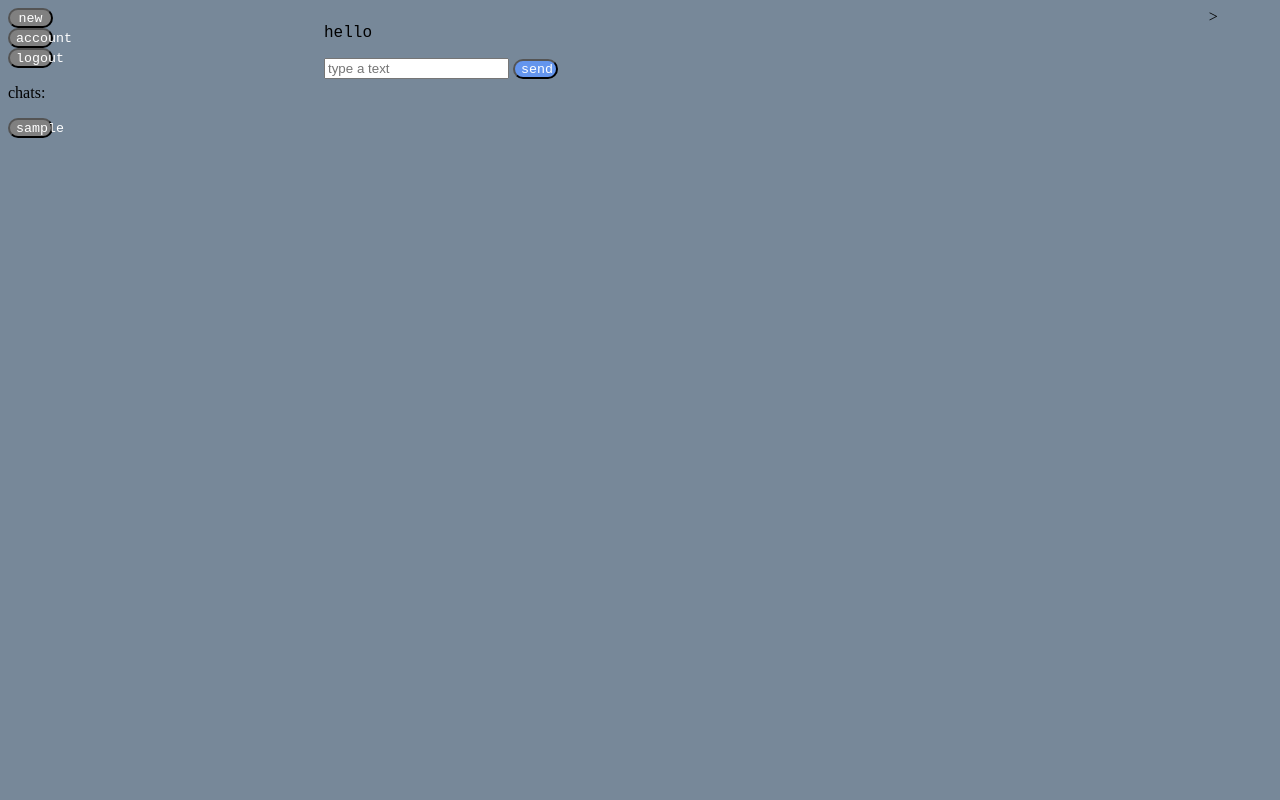
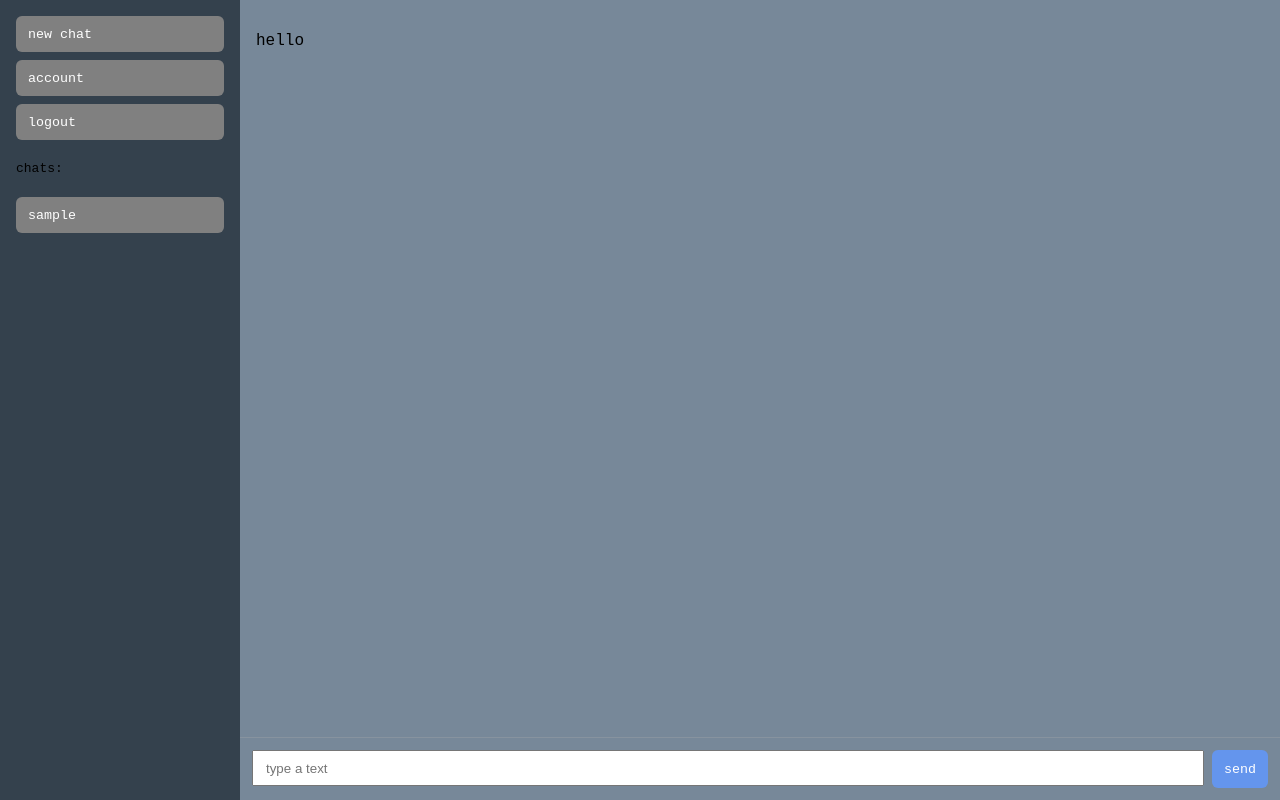
Before and after one commit to susycocogarcia-lgtm/chat, a plain HTML site: page index.html in a window 1280 px wide. Drawn offline with Linux system fonts and the light colour scheme.

Commit message:
fix more

```diff
--- a/index.html
+++ b/index.html
@@ -25,5 +25,5 @@
             <button class="button1">send</button>
         </div>
     </div>
-</body>>
+</body>
 </html>
--- a/styles.css
+++ b/styles.css
@@ -2,14 +2,24 @@
     cursor:pointer;
     background-color:cornflowerblue;
     color:white;
-    border-radius:25px;
-    width:45px;
-    height:20px;
+    border:0;
+    border-radius:6px;
+    min-width:56px;
+    height:38px;
     font-family:monospace;
 }
 .send{
-    width:30vh;
-    height:20%;
+    display:flex;
+    gap:8px;
+    padding:12px;
+    border-top:1px solid #87939f;
+}
+.input-box{
+    flex:1;
+    min-width:0;
+    height:36px;
+    box-sizing:border-box;
+    padding:0 12px;
 }
 .msg-text{
     font-family:'Courier New', Courier, monospace;
@@ -18,23 +28,48 @@
     display:flex;
     flex-direction: row;
     background-color: lightslategray;
+    margin:0;
+    min-height:100vh;
+    font-family:monospace;
 }
 .menu{
-    width:25%;
-    height:100%;
+    box-sizing:border-box;
+    width:240px;
+    min-height:100vh;
+    display:flex;
+    flex-direction:column;
+    gap:8px;
+    padding:16px;
+    background-color:#34414d;
+}
+.message{
+    flex:1;
+    min-width:0;
+    min-height:100vh;
     display:flex;
     flex-direction:column;
 }
-.message{
-    width:70%;
-    height:100%;
+.messages{
+    flex:1;
+    padding:16px;
 }
 .button2{
     cursor:pointer;
     background-color:grey;
     color:white;
-    border-radius:25px;
-    width:45px;
-    height:20px;
+    border:0;
+    border-radius:6px;
+    min-height:36px;
+    padding:0 12px;
+    text-align:left;
     font-family:monospace;
 }
+@media (max-width:600px){
+    .menu{
+        width:150px;
+        padding:12px 8px;
+    }
+    .send{
+        padding:8px;
+    }
+}
```
